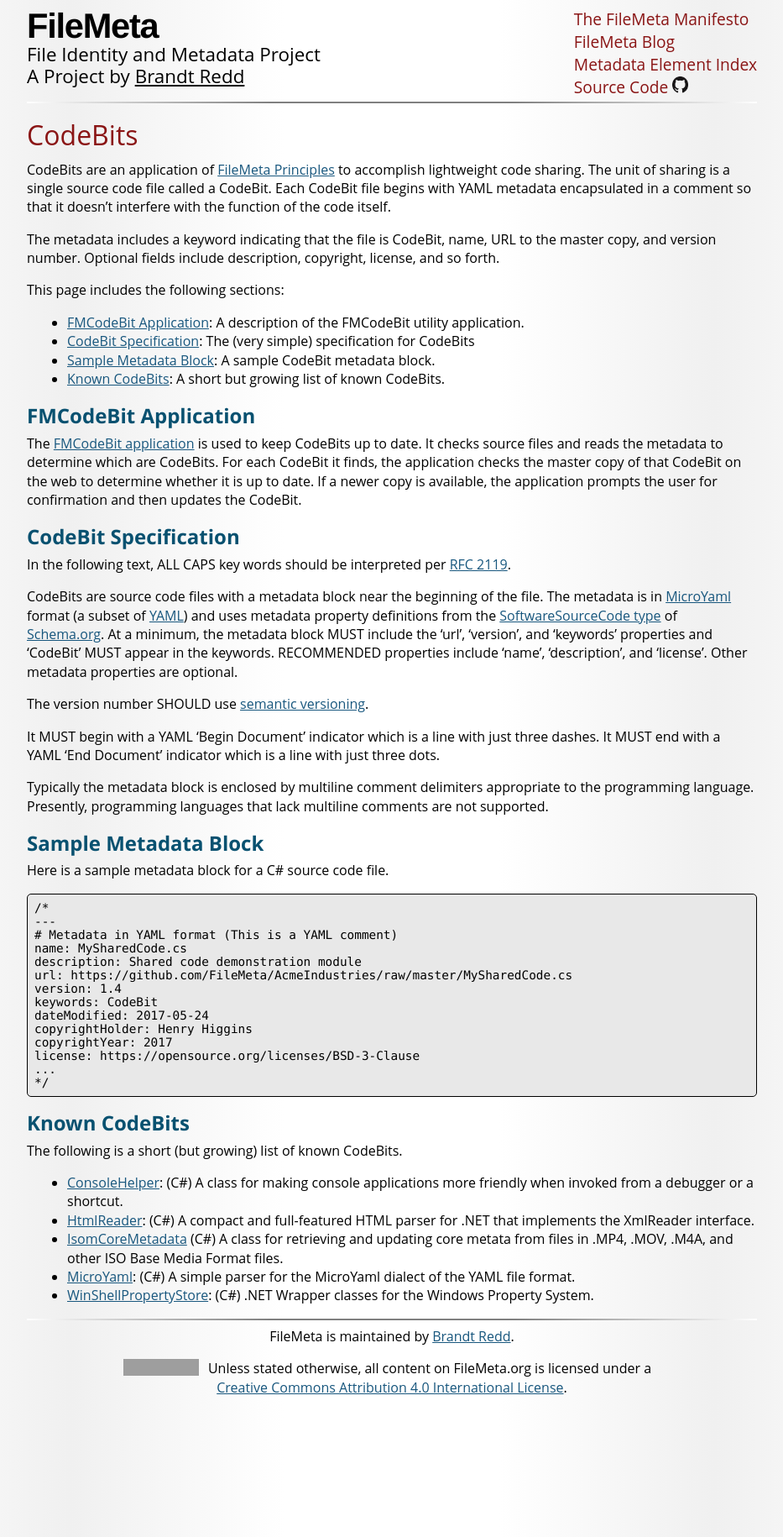
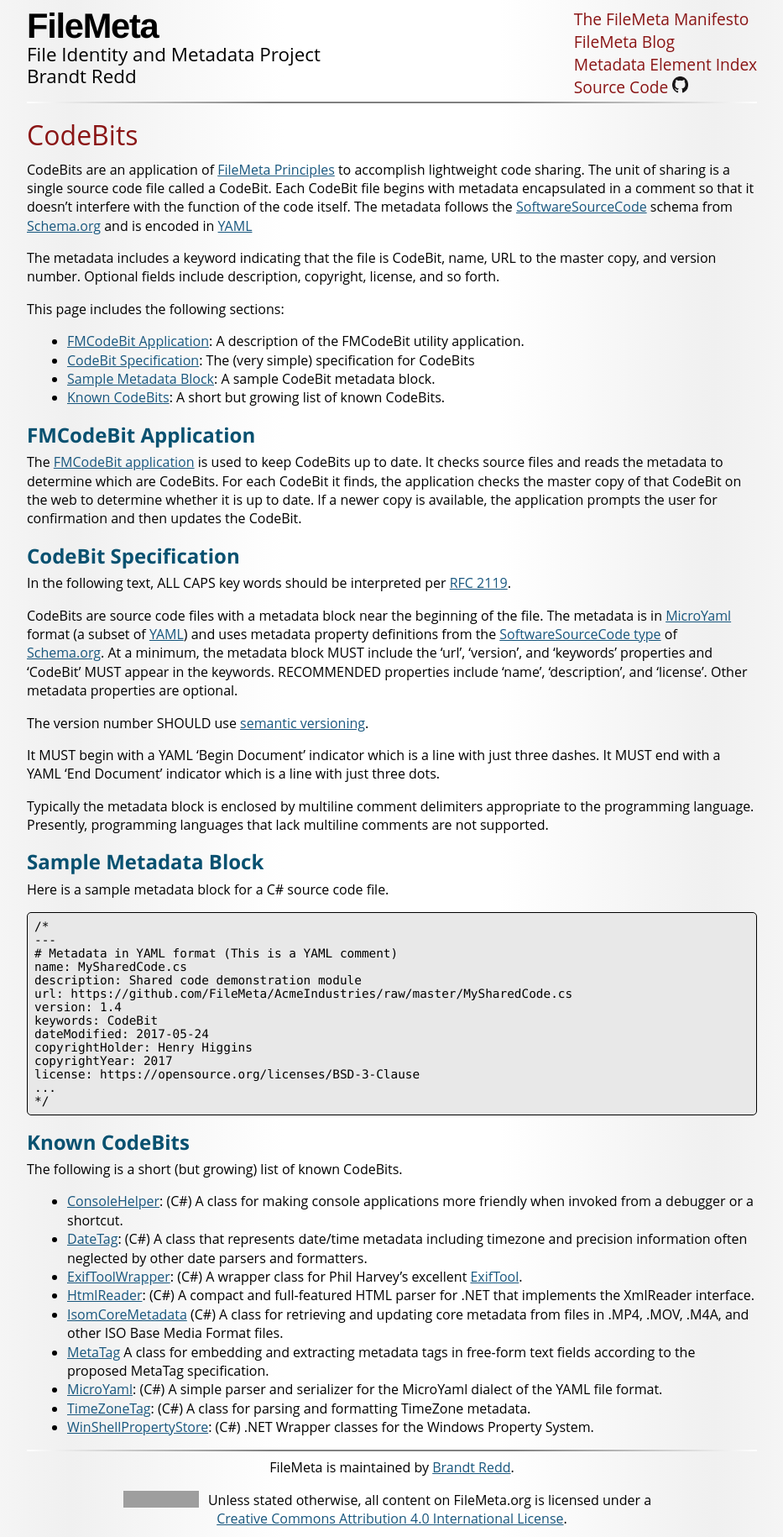
Before and after one commit to FileMeta/filemeta.github.io, a Jekyll site: the page built from CodeBit.md, in a window 1280 px wide. Shown: the whole page at 84% size, without its empty margins (173-1106 px from the left). Built offline with Jekyll 4.4.1, drawn with Linux system fonts in a browser that asks for light colours; some web fonts are replaced; before the commit the page ends 1673 px from its top, so only the background shows below that; grey boxes are pictures that could not be loaded.

Commit message:
CodeBit updates

```diff
--- a/CodeBit.md
+++ b/CodeBit.md
@@ -4,14 +4,14 @@
 layout: default
 ---
 # CodeBits
-CodeBits are an application of [FileMeta Principles](/Manifesto.html) to accomplish lightweight code sharing. The unit of sharing is a single source code file called a CodeBit. Each CodeBit file begins with YAML metadata encapsulated in a comment so that it doesn't interfere with the function of the code itself.
+CodeBits are an application of [FileMeta Principles](/Manifesto.html) to accomplish lightweight code sharing. The unit of sharing is a single source code file called a CodeBit. Each CodeBit file begins with metadata encapsulated in a comment so that it doesn't interfere with the function of the code itself. The metadata follows the [SoftwareSourceCode](https://schema.org/SoftwareSourceCode) schema from [Schema.org](https://schema.org) and is encoded in [YAML](https://yaml.org/)
 
 The metadata includes a keyword indicating that the file is CodeBit, name,  URL to the master copy, and version number. Optional fields include description, copyright, license, and so forth.
 
 This page includes the following sections:
 
 * [FMCodeBit Application](#application): A description of the FMCodeBit utility application.
-* [CodeBit Specification](#spec): The (very simple) specification for  CodeBits
+* [CodeBit Specification](#spec): The (very simple) specification for CodeBits
 * [Sample Metadata Block](#sample): A sample CodeBit metadata block.
 * [Known CodeBits](#directory): A short but growing list of known CodeBits.
 
@@ -53,7 +53,11 @@
 The following is a short (but growing) list of known CodeBits.
 
 * [ConsoleHelper](https://github.com/FileMeta/ConsoleHelper): (C#) A class for making console applications more friendly when invoked from a debugger or a shortcut.
+* [DateTag](https://github.com/FileMeta/DateTag): (C#) A class that represents date/time metadata including timezone and precision information often neglected by other date parsers and formatters.
+* [ExifToolWrapper](https://github.com/FileMeta/ExifToolWrapper): (C#) A wrapper class for Phil Harvey's excellent [ExifTool](https://www.sno.phy.queensu.ca/~phil/exiftool/).
 * [HtmlReader](https://github.com/FileMeta/HtmlReader): (C#) A compact and full-featured HTML parser for .NET that implements the XmlReader interface.
-* [IsomCoreMetadata](https://github.com/FileMeta/IsomCoreMetadata) (C#) A class for retrieving and updating core metata from files in .MP4, .MOV, .M4A, and other ISO Base Media Format files.
-* [MicroYaml](https://github.com/FileMeta/MicroYaml): (C#) A simple parser for the MicroYaml dialect of the YAML file format.
+* [IsomCoreMetadata](https://github.com/FileMeta/IsomCoreMetadata) (C#) A class for retrieving and updating core metadata from files in .MP4, .MOV, .M4A, and other ISO Base Media Format files.
+* [MetaTag](https://github.com/FileMeta) A class for embedding and extracting metadata tags in free-form text fields according to the proposed MetaTag specification.
+* [MicroYaml](https://github.com/FileMeta/MicroYaml): (C#) A simple parser and serializer for the MicroYaml dialect of the YAML file format.
+* [TimeZoneTag](https://github.com/FileMeta/TimeZoneTag): (C#) A class for parsing and formatting TimeZone metadata.
 * [WinShellPropertyStore](https://github.com/FileMeta/WinShellPropertyStore): (C#) .NET Wrapper classes for the Windows Property System.
--- a/_includes/header.html
+++ b/_includes/header.html
@@ -4,8 +4,8 @@
     <!-- logo -->
     <div class="siteblock">
         <h1><a href="/">FileMeta</a></h1>
-        <h2>File Identity and Metadata Project</h2>
-        <h2>A Project by <a href="https://brandtredd.org" style="text-decoration: underline;">Brandt Redd</a></h2>
+        <h2>File Identity and Metadata Project<br/
+        by <a href="https://brandtredd.org" style="text-decoration: underline;">Brandt Redd</a></h2>
     </div>
 
     <!-- main navigation -->
```
